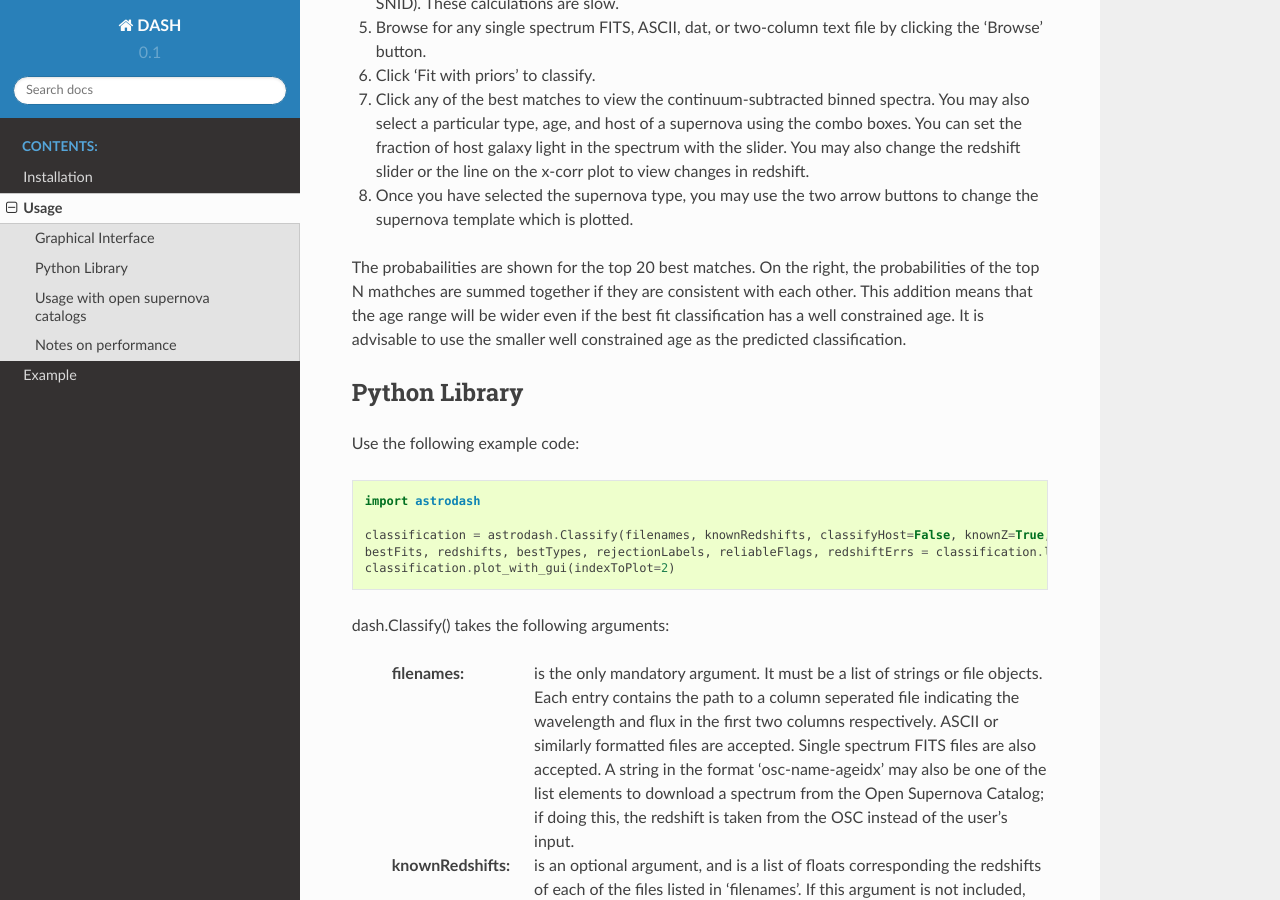
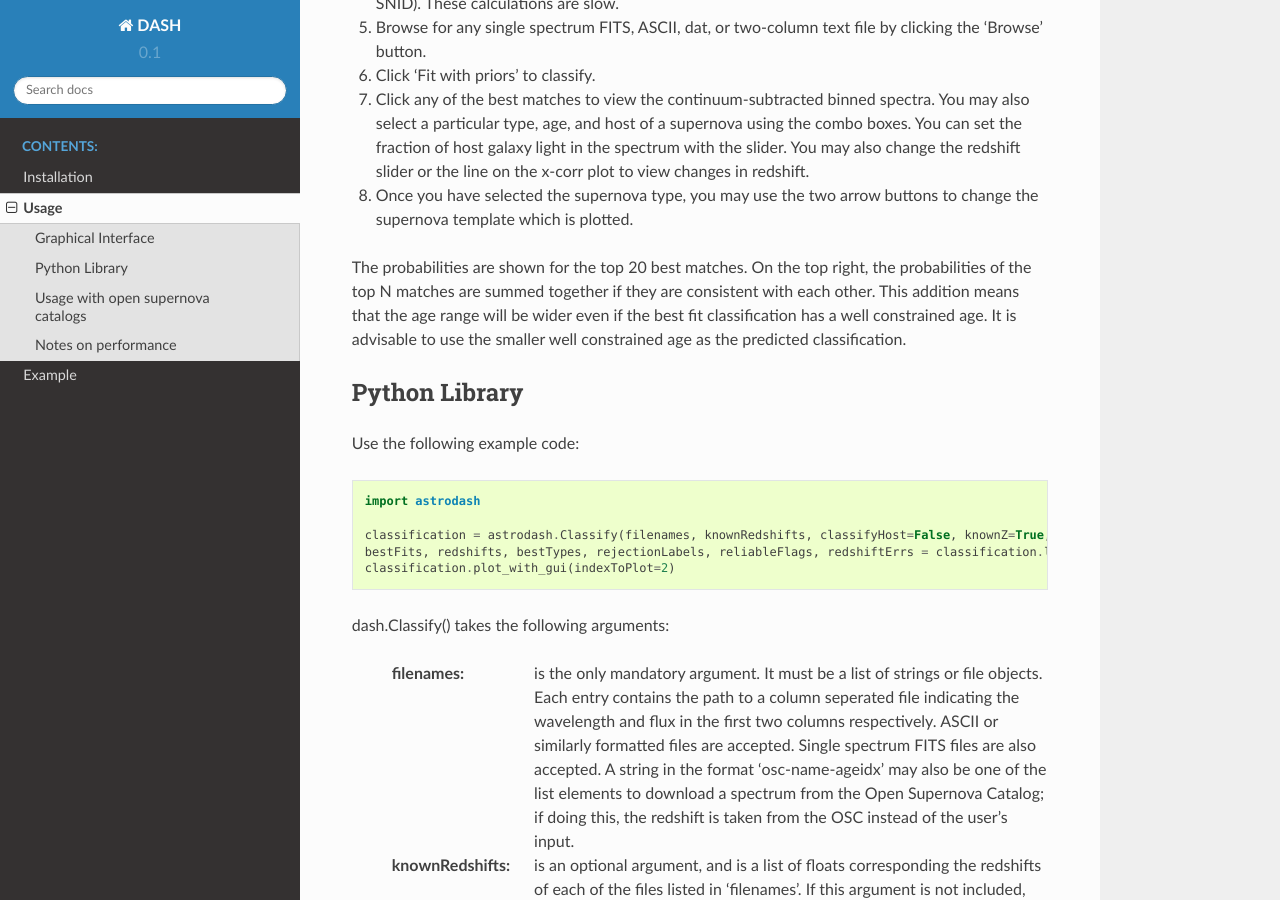
Before and after one commit to daniel-muthukrishna/astrodash, a Sphinx documentation site: the page built from docs/usage.rst, in a window 1280 px wide and 900 px high, scrolled down 1762 px. Built offline with Sphinx 7.4.7 and the Read the Docs theme 2.0.0, drawn with Linux system fonts in a browser that asks for light colours.

```diff
--- a/docs/usage.rst
+++ b/docs/usage.rst
@@ -66,7 +66,7 @@
 
 8. Once you have selected the supernova type, you may use the two arrow buttons to change the supernova template which is plotted.
 
-The probabailities are shown for the top 20 best matches. On the right, the probabilities of the top N mathches are summed together if they are consistent with each other. This addition means that the age range will be wider even if the best fit classification has a well constrained age. It is advisable to use the smaller well constrained age as the predicted classification.
+The probabilities are shown for the top 20 best matches. On the top right, the probabilities of the top N matches are summed together if they are consistent with each other. This addition means that the age range will be wider even if the best fit classification has a well constrained age. It is advisable to use the smaller well constrained age as the predicted classification.
 
 Python Library
 ++++++++++++++
```
